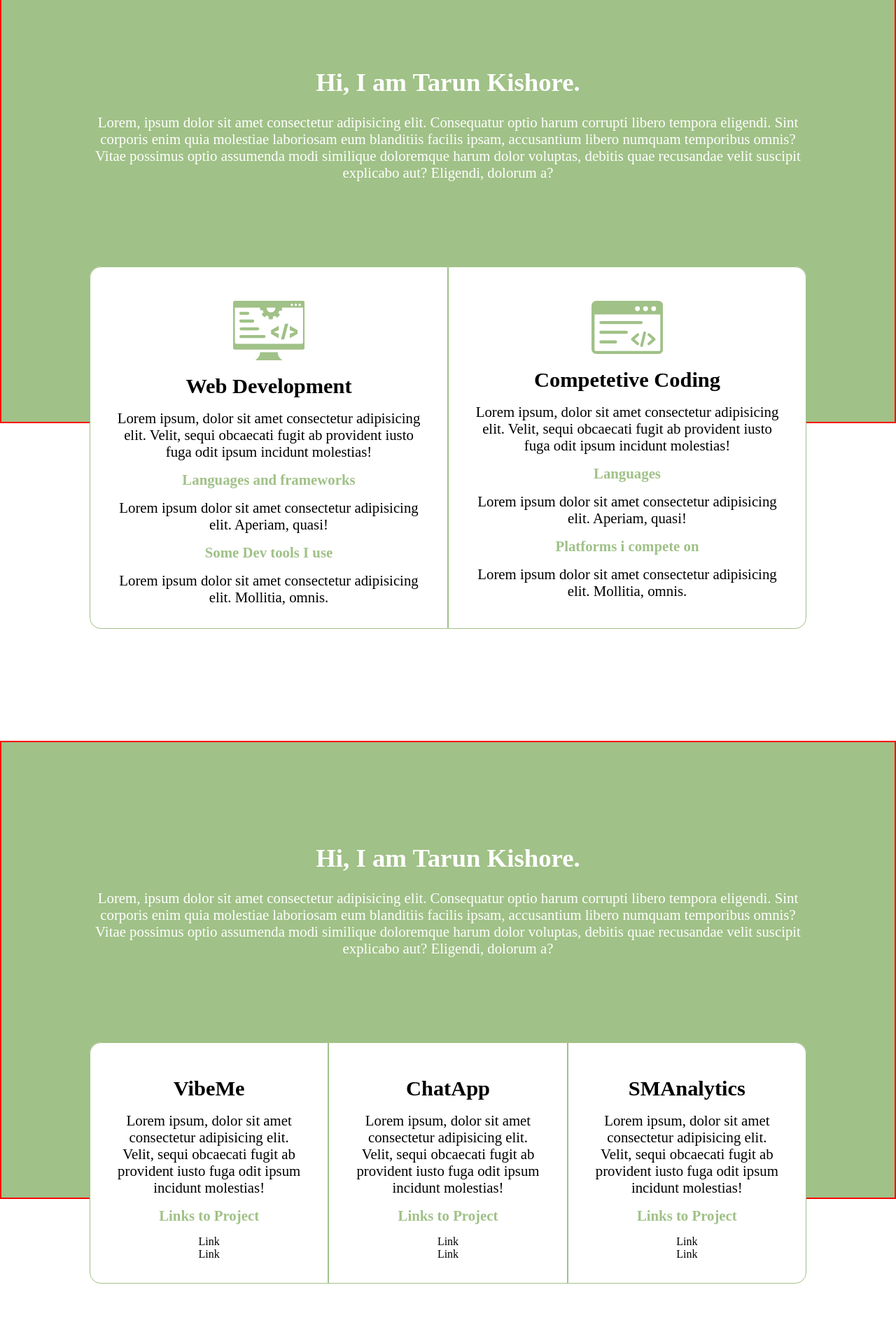
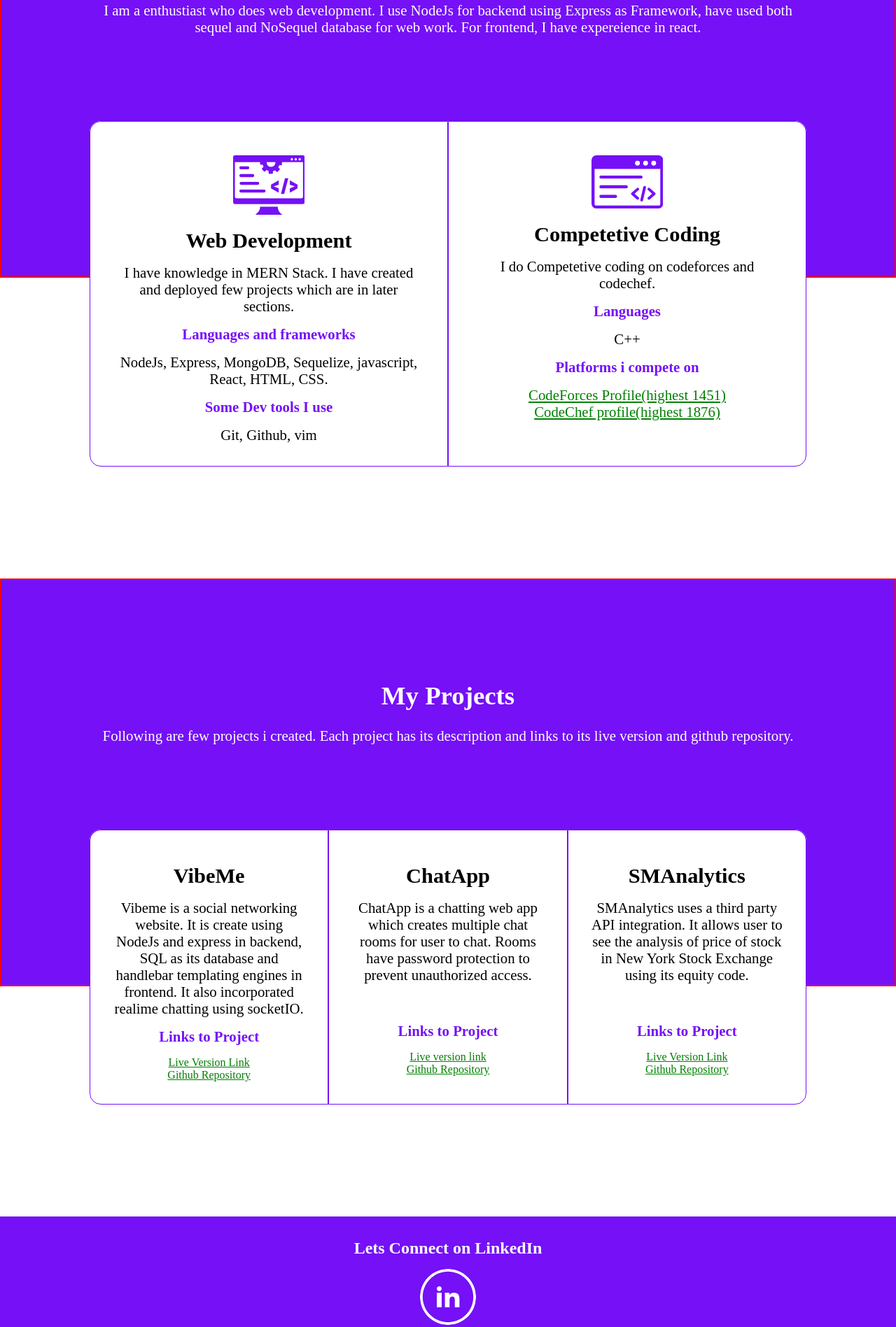
Before and after one commit to Tarun-kishore/portfolio, a plain HTML site: page index.html in a window 1280 px wide. Shown: the part 792-2689 px from the top of the page at 70% size. Drawn offline with Linux system fonts and the light colour scheme.

Commit message:
finshed content

```diff
--- a/css/style.css
+++ b/css/style.css
@@ -1,5 +1,5 @@
 :root{
-    --background:#a0c187;;
+    --background:#7510F7;
     --foreground:white;
     --text-primary: black;
     --text-secondary: white;
@@ -70,7 +70,7 @@ header{
 #Home{
     display:flex;
     flex-direction:column;
-    min-height: 80vh;
+    min-height: 60vh;
 }
 
 .image img{
@@ -125,6 +125,16 @@ header{
     font-weight:var(--heading-weight);
 }
 
+.skill-desc a,.project-links a{
+    margin:2rem;
+    text-decoration:underline;
+    color:green;
+}
+
+.project-desc,skill-desc{
+    min-height:20vh;
+}
+
 .skill-grid-container,.project-grid-container{
     max-width:80vw;
     margin:auto;
@@ -138,6 +148,7 @@ header{
 .skill-grid-element,.project-grid-element{
     padding:2rem;
 
+    flex:1;
     border-radius:1rem;
     border: 1px solid var(--background);
 
@@ -193,9 +204,13 @@ footer{
 }
 
 .linkedIn{
-    width:4vw;
+    min-width:5vw;
+    max-width:10vw;
+    min-height:5vh;
+    max-height:10vh;
     fill:var(--text-secondary);
     border-radius:3vw;
+    margin:1rem;
 }
 
 .linkedIn:hover{
@@ -209,7 +224,32 @@ footer{
         flex-direction:column;
     }
 
+
+    .skill-grid-element:nth-child(1){
+        border-bottom-left-radius:0px;
+        border-bottom-right-radius:0px;
+    }
+
+    .skill-grid-element:nth-child(2){
+        border-top-left-radius:0px;
+        border-top-right-radius:0px;
+    }
+    .project-grid-element:nth-child(1){
+        border-bottom-left-radius:0px;
+        border-bottom-right-radius:0px;
+    }
+
+    .project-grid-element:nth-child(2){
+        border-radius:0px;
+    }
+    .project-grid-element:nth-child(3){
+        border-bottom-left-radius:1rem;
+        border-top-left-radius:0px;
+        border-top-right-radius:0px;
+    }
+
     .navToggle{
+        margin-top:3vw;
         display: block;
         background:none;
         width:8vw;
@@ -227,6 +267,69 @@ footer{
         position:relative;
     }
 
+    /*animations*/
+    @keyframes left {
+        0%{
+
+            top:-1.7vw;
+        }
+        50%{
+            top:-0.8vw;
+        }
+        100%{
+            bottom:0vw;
+            transform: rotate(50deg);
+        }
+
+    }
+
+    @keyframes right {
+        0%{
+
+            bottom:-1.7vw;
+        }
+
+        50%{
+            bottom:-0.8vw;
+        }
+        100%{
+            top:0vw;
+            transform: rotate(-50deg);
+        }
+
+    }
+
+
+    @keyframes left2 {
+        0%{
+
+            bottom:0vw;
+            transform: rotate(50deg);
+        }
+        50%{
+            top:-0.8vw;
+        }
+        100%{
+            top:-1.7vw;
+        }
+
+    }
+
+    @keyframes right2 {
+        0%{
+
+            top:0vw;
+            transform: rotate(-50deg);
+        }
+
+        50%{
+            bottom:-0.8vw;
+        }
+        100%{
+            bottom:-1.7vw;
+        }
+
+    }
     .hamburger::before,.hamburger::after,.hamburger{
         width:5vw;
         height:0.7vw;
@@ -237,18 +340,27 @@ footer{
     .hamburger::before{
         content:'';
         position: absolute;
-        top:-1.7vw;
+        animation: right2 0.5s;
+        animation-fill-mode:forwards;
     }
 
     .hamburger::after{
         content:'';
         bottom:-1.7vw;
         position: absolute;
+        animation: left2 0.5s;
+        animation-fill-mode:forwards;
     }
 
+
+
     .hamburger-toggled {
-        display: hidden;
+        background:none;
+        width:5vw;
+        height:0.7vw;
+        display: block;
         position: relative;
+        margin:auto;
     }
 
     .hamburger-toggled::before,.hamburger-toggled::after{
@@ -261,21 +373,41 @@ footer{
     .hamburger-toggled::before{
         content:'';
         position: absolute;
-        transform: rotate(-50deg);
+        display: block;
+        animation: right 0.5s;
+        animation-fill-mode:forwards;
     }
+
 
     .hamburger-toggled::after{
         content:'';
         position: absolute;
-        transform: rotate(50deg);
+        display: block;
+        animation: left 0.5s;
+        animation-fill-mode:forwards;
     }
+    @keyframes show {
+        from{
+            transform: translateY(-1rem);
+        }
+        to{
+            transform: translateY(0rem);
+        }
+    }
+
     .list{
         display: none;
+        animation-name: show ;
+        animation-duration: 1s;
+        animation-direction:reverse;
     }
 
     .list-toggled{
+        animation-name: show ;
+        animation-duration: 1s;
         display: flex;
         flex-direction: column;
+        margin-top: 1rem;
     }
 
 }
--- a/index.html
+++ b/index.html
@@ -47,17 +47,12 @@
       </div>
     </section>
 
+    <!--About Me-->
     <section id="About-me">
       <div class="about-me-desc banner">
         <h1 class="title">Hi, I am Tarun Kishore.</h1>
         <h3 class="desc">
-          Lorem, ipsum dolor sit amet consectetur adipisicing elit. Consequatur
-          optio harum corrupti libero tempora eligendi. Sint corporis enim quia
-          molestiae laboriosam eum blanditiis facilis ipsam, accusantium libero
-          numquam temporibus omnis? Vitae possimus optio assumenda modi
-          similique doloremque harum dolor voluptas, debitis quae recusandae
-          velit suscipit explicabo aut? Eligendi, dolorum a?
-        </h3>
+        I am a enthustiast who does web development. I use NodeJs for backend using Express as Framework, have used both sequel and NoSequel database for web work. For frontend, I have expereience in react. </h3>
       </div>
     </section>
 
@@ -85,24 +80,14 @@
             />
           </svg>
           <h2 class="skill-title banner-title">Web Development</h2>
-          <h4 class="skill-desc banner-desc">
-            Lorem ipsum, dolor sit amet consectetur adipisicing elit. Velit,
-            sequi obcaecati fugit ab provident iusto fuga odit ipsum incidunt
-            molestias!
-          </h4>
+          <h4 class="skill-desc banner-desc">I have knowledge in MERN Stack. I have created and deployed few projects which are in later sections.</h4>
 
           <h3 class="skill-subtitle banner-subtitle">Languages and frameworks</h3>
 
-          <h4 class="skill-desc banner-desc">
-            Lorem ipsum dolor sit amet consectetur adipisicing elit. Aperiam,
-            quasi!
-          </h4>
+          <h4 class="skill-desc banner-desc">NodeJs, Express, MongoDB, Sequelize, javascript, React, HTML, CSS.</h4>
 
           <h3 class="skill-subtitle banner-subtitle">Some Dev tools I use</h3>
-          <h4 class="skill-desc banner-desc">
-            Lorem ipsum dolor sit amet consectetur adipisicing elit. Mollitia,
-            omnis.
-          </h4>
+          <h4 class="skill-desc banner-desc">Git, Github, vim</h4>
         </div>
 
         <div class="skill-grid-element">
@@ -128,100 +113,61 @@
           </svg>
 
           <h2 class="skill-title banner-title">Competetive Coding</h2>
-          <h4 class="skill-desc banner-desc">
-            Lorem ipsum, dolor sit amet consectetur adipisicing elit. Velit,
-            sequi obcaecati fugit ab provident iusto fuga odit ipsum incidunt
-            molestias!
-          </h4>
+          <h4 class="skill-desc banner-desc">I do Competetive coding on codeforces and codechef.</h4>
 
           <h3 class="skill-subtitle banner-subtitle">Languages</h3>
 
-          <h4 class="skill-desc banner-desc">
-            Lorem ipsum dolor sit amet consectetur adipisicing elit. Aperiam,
-            quasi!
-          </h4>
+          <h4 class="skill-desc banner-desc">C++</h4>
 
           <h3 class="skill-subtitle banner-subtitle">Platforms i compete on</h3>
           <h4 class="skill-desc banner-desc">
-            Lorem ipsum dolor sit amet consectetur adipisicing elit. Mollitia,
-            omnis.
+            <ul>
+                <li><a href="https://codeforces.com/profile/tarun_kishore">CodeForces Profile(highest 1451)</a></li>
+                <li><a href="https://www.codechef.com/users/tarun_kishore">CodeChef profile(highest 1876)</a></li>
+            </ul>
           </h4>
         </div>
-
-        <!--<div class="skill-grid-container">-->
-        <!--<div class="skill-grid-element">-->
-        <!--<img src="img/non-tech.png" alt="Soft Skills" class="icon">-->
-        <!--<h2 class="skill-title">Soft Skills</h2>-->
-        <!--<h4 class="skill-desc">Lorem ipsum, dolor sit amet consectetur adipisicing elit. Velit, sequi obcaecati fugit ab provident iusto fuga odit ipsum incidunt molestias!</h4>-->
-
-        <!--<h3 class="skill-subtitle">Languages and frameworks</h3>-->
-
-        <!--<h4 class="skill-desc">lorem ipsum dolor sit amet consectetur adipisicing elit. aperiam, quasi!</h4>-->
-
-        <!--<h3 class="skill-subtitle">Languages and frameworks</h3>-->
-
-        <!--<h4 class="skill-desc">lorem ipsum dolor sit amet consectetur adipisicing elit. aperiam, quasi!</h4>-->
-
-        <!--</div>-->
-
-        <!--</div>-->
       </div>
     </section>
 
     <section id="Projects">
       <div class="project-title banner">
-        <h1 class="title">Hi, I am Tarun Kishore.</h1>
-        <h3 class="desc">
-          Lorem, ipsum dolor sit amet consectetur adipisicing elit. Consequatur
-          optio harum corrupti libero tempora eligendi. Sint corporis enim quia
-          molestiae laboriosam eum blanditiis facilis ipsam, accusantium libero
-          numquam temporibus omnis? Vitae possimus optio assumenda modi
-          similique doloremque harum dolor voluptas, debitis quae recusandae
-          velit suscipit explicabo aut? Eligendi, dolorum a?
-        </h3>
+        <h1 class="title">My Projects</h1>
+        <h3 class="desc">Following are few projects i created. Each project has its description and links to its live version and github repository.</h3>
       </div>
     </section>
 
     <section class="project-grid-container">
       <div class="project-grid-element">
         <h2 class="project-title banner-title">VibeMe</h2>
-        <h4 class="project-desc banner-desc">
-          Lorem ipsum, dolor sit amet consectetur adipisicing elit. Velit, sequi
-          obcaecati fugit ab provident iusto fuga odit ipsum incidunt molestias!
-        </h4>
+        <h4 class="project-desc banner-desc">Vibeme is a social networking website. It is create using NodeJs and express in backend, SQL as its database and handlebar templating engines in frontend. It also incorporated realime chatting using socketIO.</h4>
 
         <h3 class="banner-subtitle">Links to Project</h3>
         <ul class="project-links-container">
-          <li class="project-links"><a href="">Link</a></li>
-          <li class="project-links"><a href="">Link</a></li>
+          <li class="project-links"><a href="https://vibeme.herokuapp.com/">Live Version Link</a></li>
+          <li class="project-links"><a href="https://github.com/Tarun-kishore/NetworkingSite">Github Repository</a></li>
         </ul>
       </div>
 
       <div class="project-grid-element">
         <h2 class="project-title banner-title">ChatApp</h2>
-        <h4 class="project-desc banner-desc">
-          Lorem ipsum, dolor sit amet consectetur adipisicing elit. Velit, sequi
-          obcaecati fugit ab provident iusto fuga odit ipsum incidunt molestias!
-        </h4>
+        <h4 class="project-desc banner-desc">ChatApp is a chatting web app which creates multiple chat rooms for user to chat. Rooms have password protection to prevent unauthorized access.</h4>
 
         <h3 class="banner-subtitle">Links to Project</h3>
         <ul class="project-links-container">
-          <li class="project-links"><a href="">Link</a></li>
-          <li class="project-links"><a href="">Link</a></li>
+          <li class="project-links"><a href="https://chatonweb.herokuapp.com/">Live version link</a></li>
+          <li class="project-links"><a href="https://github.com/Tarun-kishore/ChatApp">Github Repository</a></li>
         </ul>
       </div>
 
       <div class="project-grid-element">
         <h2 class="project-title banner-title">SMAnalytics</h2>
-        <h4 class="project-desc banner-desc">
-          Lorem ipsum, dolor sit amet consectetur adipisicing elit. Velit, sequi
-          obcaecati fugit ab provident iusto fuga odit ipsum incidunt molestias!
-        </h4>
+        <h4 class="project-desc banner-desc">SMAnalytics uses a third party API integration. It allows user to see the analysis of price of stock in New York Stock Exchange using its equity code.</h4>
 
         <h3 class="banner-subtitle">Links to Project</h3>
         <ul class="project-links-container">
-          <li class="project-links"><a href="">Link</a></li>
-          <li class="project-links"><a href="">Link</a></li>
+          <li class="project-links"><a href="http://smanalytics.herokuapp.com/">Live Version Link</a></li>
+          <li class="project-links"><a href="https://github.com/Tarun-kishore/SMAnalytics">Github Repository</a></li>
         </ul>
       </div>
     </section>
```
